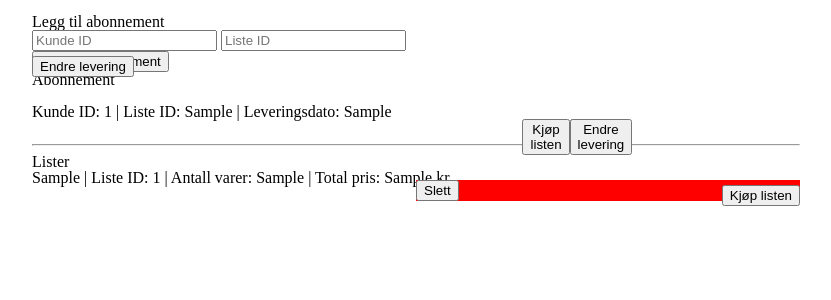
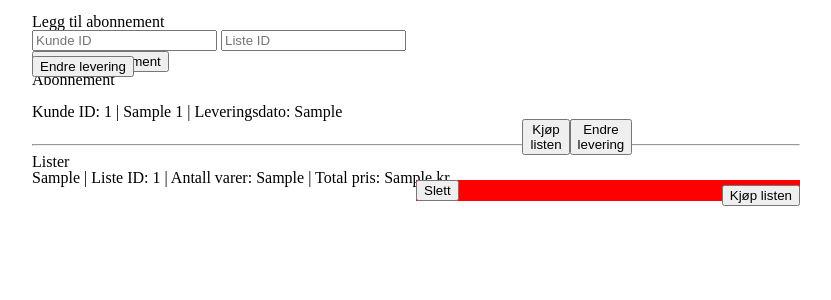
Before and after one commit to gardehal/Smidig-Prosjekt, a PHP site: page /admin.php in a window 1280 px wide. Shown: the part 289-589 px from the top of the page, without its empty margins (224-1055 px from the left). Run offline with PHP 8.4, Linux system fonts and the light colour scheme; tables that the repository leaves empty or names only in its code hold one stand-in row (values such as "Sample post"); data that the repository does not hold is empty.

Commit message:
tar med liste_id igjen

```diff
--- a/Nettsiden/kolonial-abonnement-php/crud/cards/subscription-card.php
+++ b/Nettsiden/kolonial-abonnement-php/crud/cards/subscription-card.php
@@ -2,7 +2,7 @@
     <div id="display">
         <p>
             Kunde ID: <?= $event['kunde_id'] ?> |
-            Liste ID: <?= $event['liste_navn'] ?> |
+            <?= $event['liste_navn'] ?> <?= $event['liste_id'] ?> |
             Leveringsdato: <?= $event['leverings_dato'] ?>
         </p>
     </div>
--- a/Nettsiden/kolonial-abonnement-php/index.php
+++ b/Nettsiden/kolonial-abonnement-php/index.php
@@ -1,6 +1,6 @@
 <?php
     require 'require/connection.php';
-    $statement1 = $connection->prepare('SELECT kunde_id, liste_navn, bestiling_id, leverings_dato, leverings_tidspunkt, intervall FROM abonnement
+    $statement1 = $connection->prepare('SELECT kunde_id, liste_navn, liste_id, bestiling_id, leverings_dato, leverings_tidspunkt, intervall FROM abonnement
     LEFT JOIN liste ON abonnement.liste_id=liste.liste_id ORDER BY kunde_id');
     require 'require/statement-execute-1.php';
 
```
